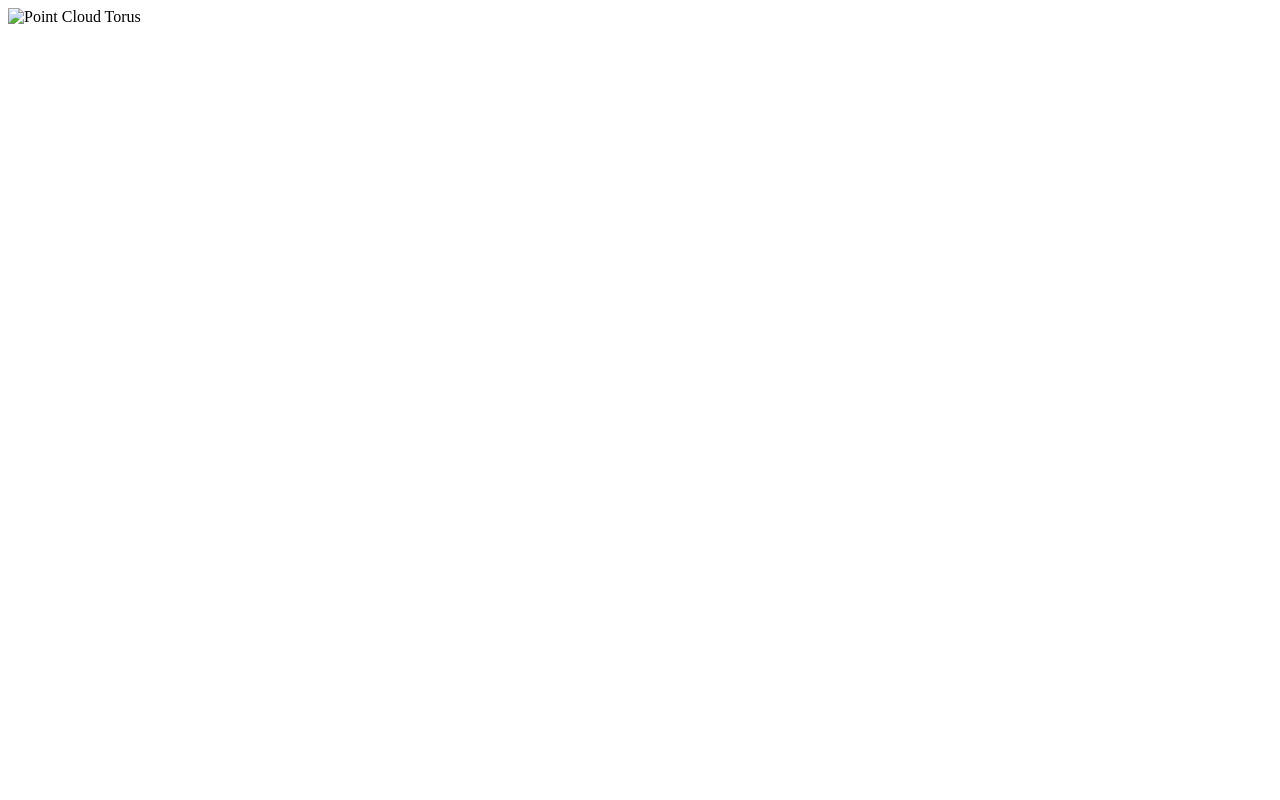
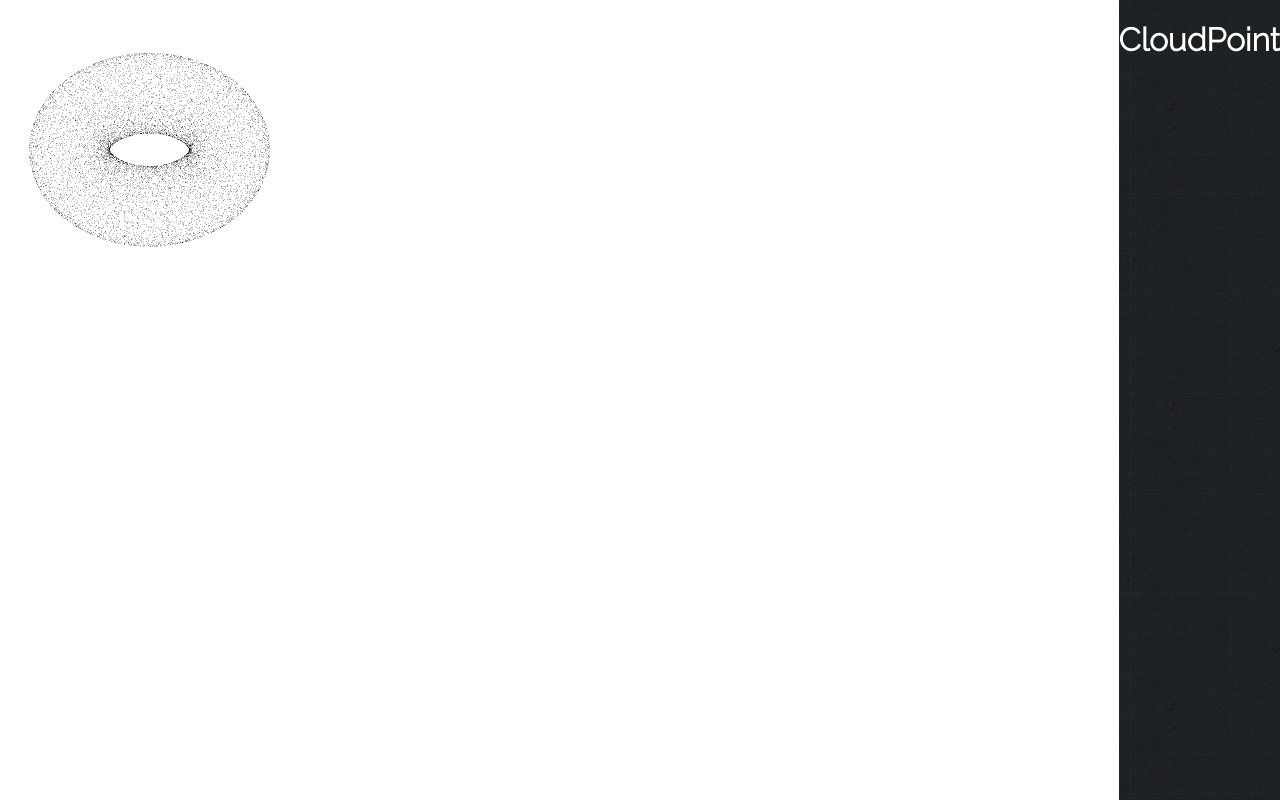
Before and after one commit to JonathanXu1/THacks-2, a plain HTML site: page index.html in a window 1280 px wide. Drawn offline with Linux system fonts and the light colour scheme.

Commit message:
Webstuff

```diff
--- a/index.html
+++ b/index.html
@@ -2,11 +2,19 @@
 <html>
   <head>
     <title> CloudPoint </title>
+    <link rel="stylesheet" href="styles.css">
     <link rel="shortcut icon" href="cloud.png" type="image/x-icon">
+    <link href="https://fonts.googleapis.com/css?family=Raleway:300" rel="stylesheet">
   </head>
   <body>
-    <div>
-      <img src="Point_cloud_torus.jpg" alt="Point Cloud Torus">
+    <div class="row" id="main">
+      <div id="test" class="fill">
+        <img src="Point_cloud_torus.gif" alt="Point Cloud Torus">
+      </div class="fill">
+      <div id="pattern">
+        <h1>CloudPoint</hi>
+        <div id="cust">
+      </div>
     </div>
   </body>
 </html>
--- /dev/null
+++ b/styles.css
@@ -0,0 +1,30 @@
+body {
+  margin: 0;
+}
+
+.row {
+  display: flex;
+  flex-direction: row;
+  justify-content: center;
+}
+
+.fill {
+  flex-grow: 1;
+}
+
+.cust {
+  width: 50vh;
+}
+
+#pattern {
+  background-image: url("pattern10.jpg");
+}
+
+#main {
+  height: 100vh;
+}
+
+h1 {
+  font-family: 'Raleway', sans-serif;
+  color: white;
+}
```
Also changed, not shown: pattern10.jpg (added), preview.jpg (added), readme.txt (added), 1 other file.
